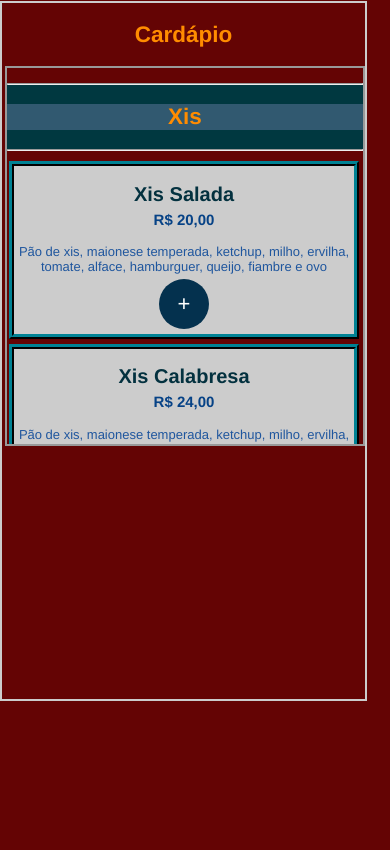
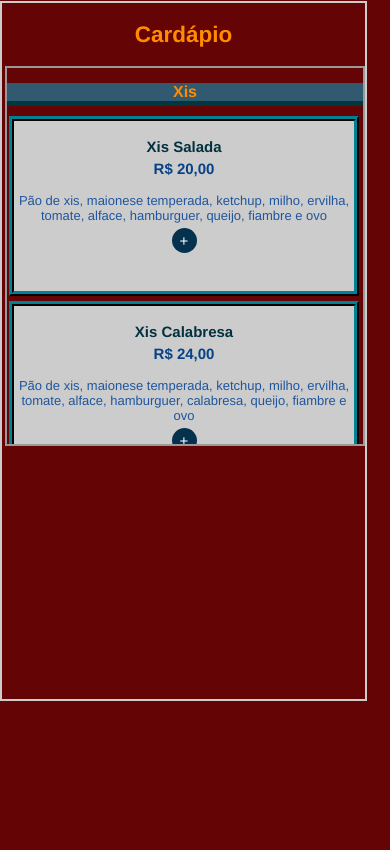
Before and after one commit to clauderech/snackbar, a PHP site: page /cardapio.php in a window 390 px wide. Shown: the part 180-1030 px from the top of the page. Run offline with PHP 8.4, Linux system fonts and the light colour scheme; some web fonts are replaced.

Commit message:
Atualizacao-3_14-06-23

```diff
--- a/cardapio.php
+++ b/cardapio.php
@@ -136,9 +136,9 @@
         <!-- modelos de categorias e itens na lista e no carrinho -->
     <div class="models">
         <div class="categ">
-            <hr>
+
             <h2><div class="categ--name">--</div></h2>
-            <hr>
+
         </div>
 
         <div class="itens">
@@ -212,7 +212,6 @@
     <!-- conteudo principal -->
     <main>
         <h2>Cardápio</h2>
-
         <div class="cardapio"></div>
     </main>
     <!-- /conteudo principal -->
--- a/css/style.css
+++ b/css/style.css
@@ -64,12 +64,11 @@ main {
 
 .cardapio {
     position: relative;
-    top: 181;
+    top: 0;
     margin: 181 auto auto auto;
-    padding: 5px 0px 0 0;
+    padding: 0;
     border: 2px solid #999;
     height: auto;
-    top: 2px;
     width: 496px;
     height: 630px;
     overflow-y: scroll;
@@ -399,10 +398,6 @@ h3 {
 
     }
 
-    .categ {
-        width: auto;
-    }
-
     .cardapio {
         top: 0px;
         min-width: 260px;
@@ -497,6 +492,13 @@ h3 {
 
 @media (max-width:450px) {
 
+    header {
+        height: 140px;
+    }
+
+    .nav_pagina {
+        height: 40px;
+    }
 
    .menu-openner {
         font-size: 15px;
@@ -504,10 +506,45 @@ h3 {
         width: 60px;
     }
 
+    .main h2 {
+        font-size: 1rem;
+    }
+
+    .categ h2 {
+        font-size: 1rem;
+    }
+
+    .categ {
+        width: auto;
+        height: 23px;
+    }
 
     .itens{
         width: auto;
-        height: min-content;
+        height: 180px;
+    }
+
+    .item--name{
+        font-size: 15px;
+        margin-top: 0;
+    }
+
+    .item--preco{
+        margin-bottom: 0;
+        padding-bottom: -5;
+    }
+
+    .item--descr{
+        margin-top: 0px;
+    }
+
+    .item--add {
+        width:25px;
+        height:25px;
+        line-height:25px;
+        font-size: 15px;
+        margin-top: -25px;
+
     }
 
 }
```
